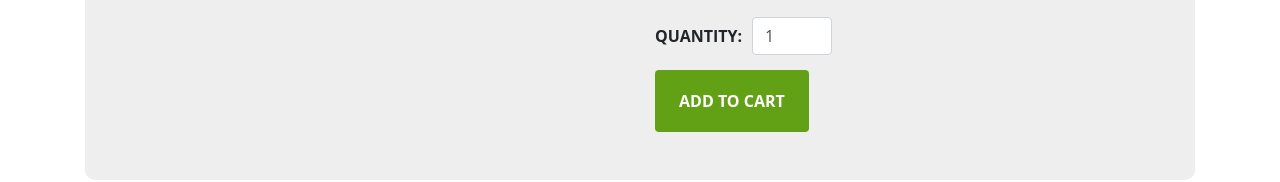
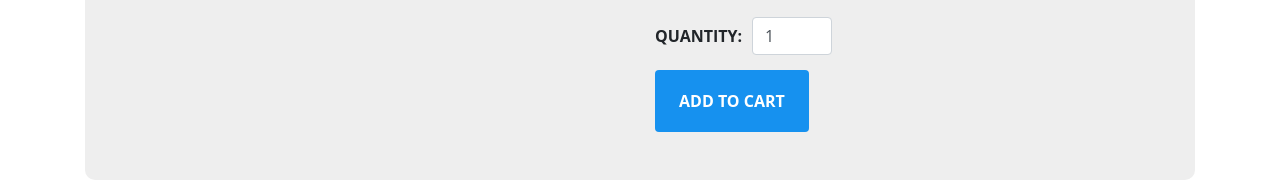
Before and after one commit to Sathira-Wijeratne/StyleSync-Solutions, a React (Create React App) app in the folder frontend/: page /viewproduct/1 in a window 1280 px wide. Shown: the part 418-600 px from the top of the page. Built offline with nearby package versions, Linux system fonts and the light colour scheme; no server answers; the HTML template or start-up script is replaced by a standard one.

Commit message:
changed colors

```diff
--- a/frontend/src/App.css
+++ b/frontend/src/App.css
@@ -176,7 +176,7 @@ img {
     margin-left: 20px; }
 
 .add-to-cart, .like {
-  background: #62a115;
+  background: #1691ef;
   padding: 1.2em 1.5em;
   border: none;
   text-transform: UPPERCASE;
@@ -185,7 +185,7 @@ img {
   -webkit-transition: background .3s ease;
           transition: background .3s ease; }
   .add-to-cart:hover, .like:hover {
-    background: #216d08;
+    background: #0473c8;
     color: #fff; }
 
 .not-available {
```
